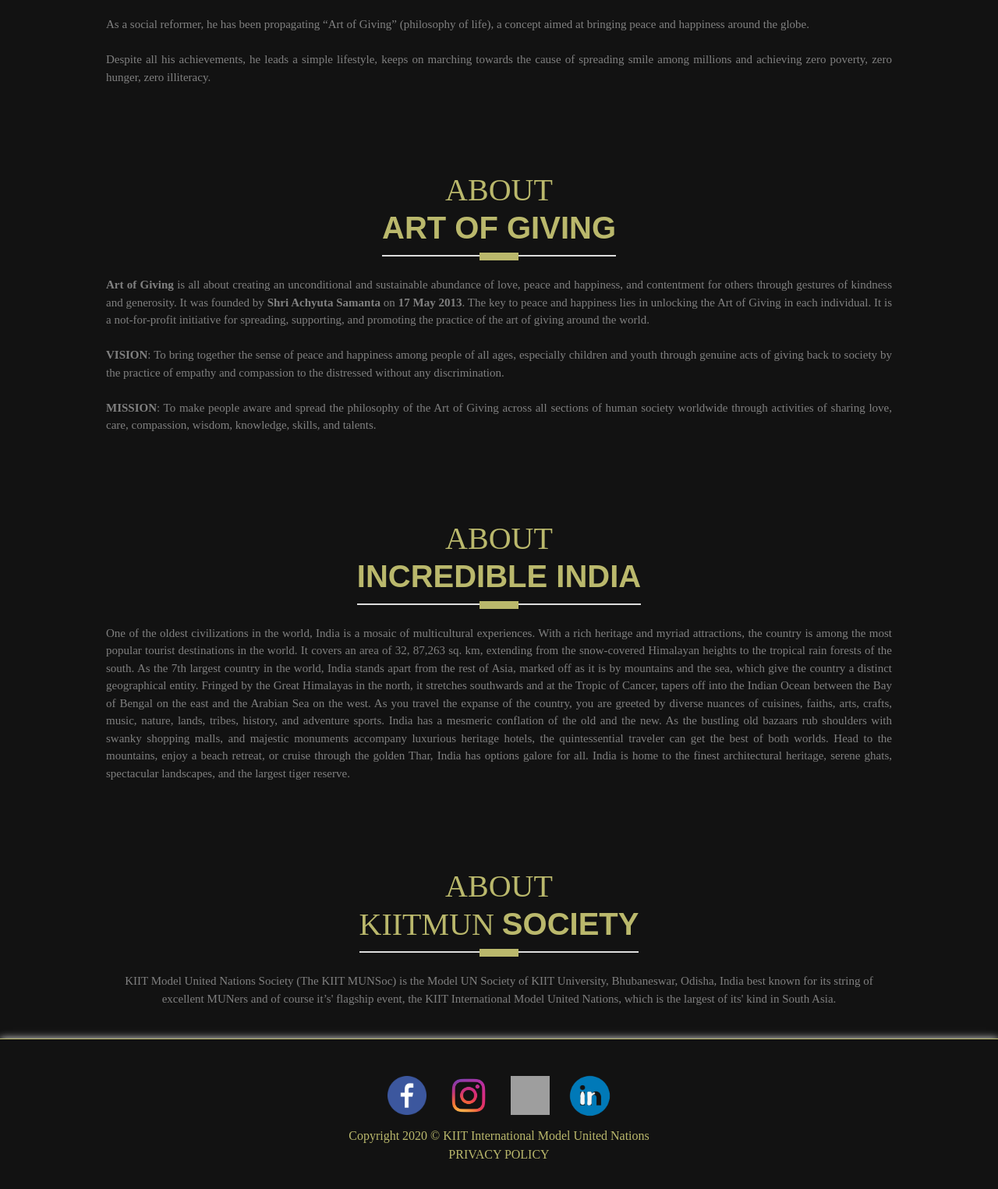
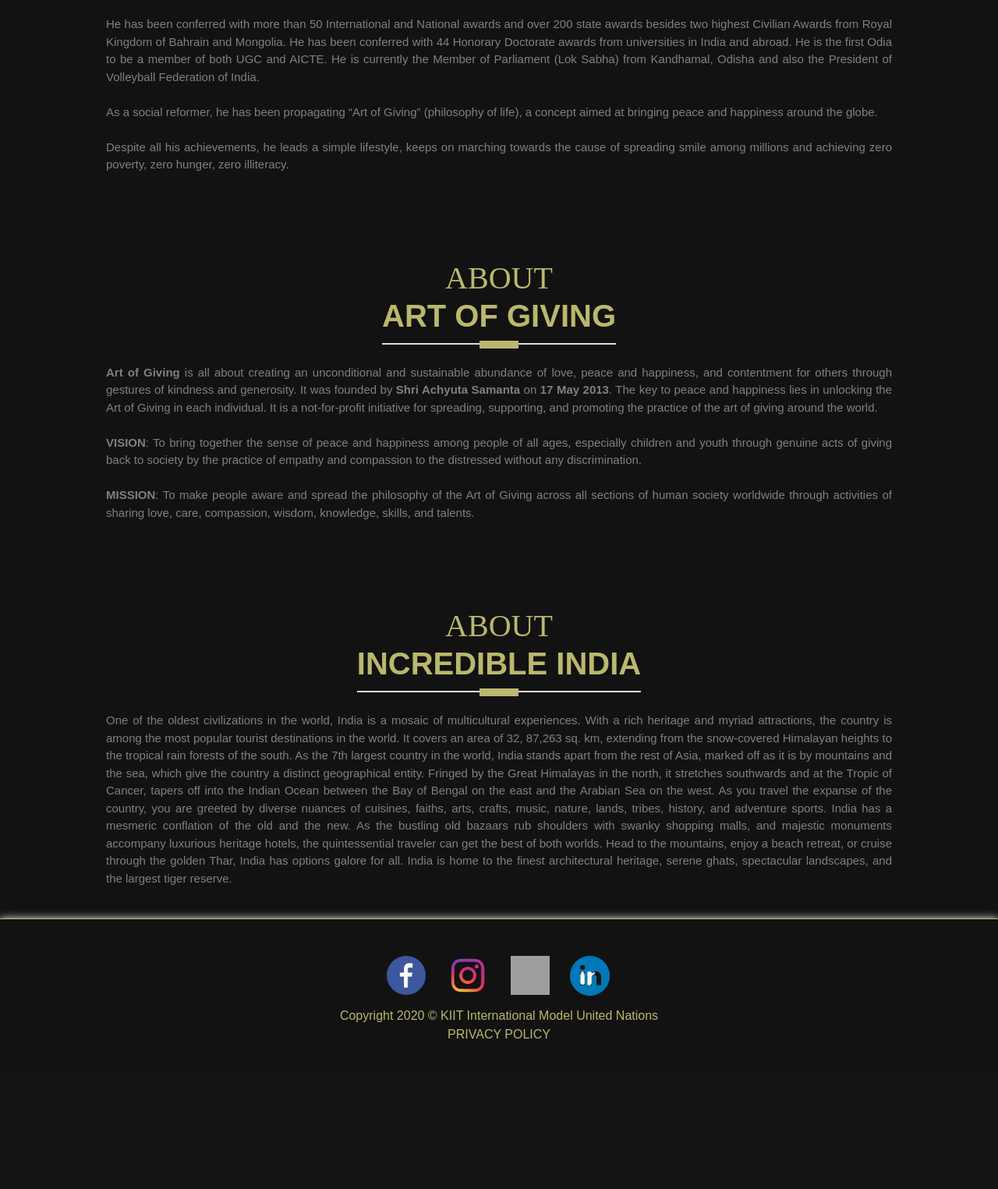
Before and after one commit to wishsagarks/KIITMUN21, a PHP site: page /about.html in a window 1280 px wide. Shown: the part 3040-4565 px from the top of the page at 78% size. After the commit the page ends 4372 px from the top, so only its background shows below. Run offline with PHP 8.4, Linux system fonts and the light colour scheme; grey boxes are pictures that could not be loaded.

Commit message:
pic updated
fixes font issue

```diff
--- a/about.html
+++ b/about.html
@@ -435,19 +435,7 @@
             </span>
         </section>
 
-        <section id="about-fifth">
-            <h1>About<br />KIITMUN <b>Society</b></h1>
-            <hr>
-            <span style="
-                    display: block;
-                    font-size: 15px;
-                    font-weight: 500;
-                    text-align: center;">
-                KIIT Model United Nations Society (The KIIT MUNSoc) is the Model UN Society of KIIT University,
-                Bhubaneswar, Odisha, India best known for its string of excellent MUNers and of course it’s' flagship
-                event, the KIIT International Model United Nations, which is the largest of its' kind in South Asia.
-            </span>
-        </section>
+
 
 
         <div class="footer-copyright">
--- a/assets/css/index2019.css
+++ b/assets/css/index2019.css
@@ -1,7 +1,7 @@
 /*General*/
 body{
     overflow-x: hidden;
-    font-family: century,serif !important;
+    font-family: 'Montserrat', sans-serif; !important;
 
 }
 html,body{
@@ -10,23 +10,23 @@ html,body{
 }
 h1{
     color: #bab86c !important;
-    font-family: sans-serif;
+    font-family: 'Montserrat', sans-serif;
     cursor: default;
 }
 h1 > b {
     color: #bab86c !important;
-    font-family: sans-serif;
+    font-family: 'Montserrat', sans-serif;
     cursor: default;
 }
 h2,h3,h4,h5,h6{
     color: #bab86c !important;
     cursor: default;
-    font-family: serif;
+    font-family: 'Montserrat', sans-serif;
 }
 p{
     color: #aeaeae;
     cursor: default;
-    font-family: serif;
+    font-family: 'Montserrat', sans-serif;
 }
 a{
     color: inherit;
```
Also changed, not shown: index.html (+15 -15 lines).
